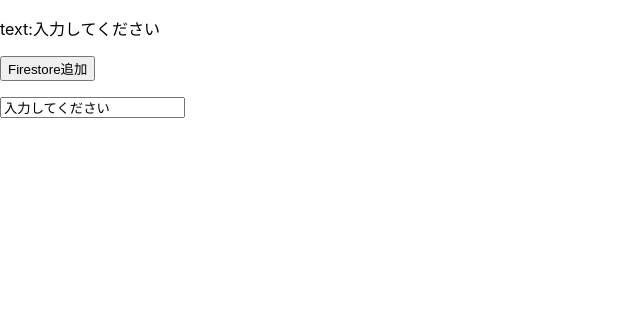
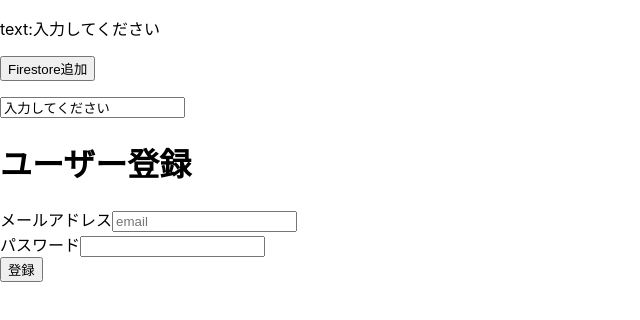
Before and after one commit to miyukic/firebase-test, a React (Create React App) app: page / in a window 1280 px wide. Shown: the top 320 px of the page, without its empty margins (0-640 px from the left). Built offline with nearby package versions, Linux system fonts and the light colour scheme; no server answers; the database is empty.

Commit message:
update:フォームの作成まで

```diff
--- a/src/App.tsx
+++ b/src/App.tsx
@@ -5,6 +5,7 @@ import './App.css';
 import React, { ChangeEventHandler, MouseEventHandler, useEffect, useState } from 'react';
 import { app } from './MyFirebase';
 import { addDoc, collection, DocumentData, Firestore, getDocs, getFirestore, QuerySnapshot, snapshotEqual } from 'firebase/firestore/lite';
+import SignUp from './Signup';
 
 interface AppProps {
     children?: string;
@@ -38,7 +39,7 @@ const App: React.FC<AppProps> = (props: AppProps) => {
     const [state, setState] = useState<string>();
     const initText = "入力してください";
     const [text, setText] = useState<string>(initText);
-    const [db, setDb] = useState<ReturnType<typeof getFirestore>>();
+    const [db, setDb] = useState<ReturnType<typeof collection>>();
 
     type onClickType = ChangeEventHandler<HTMLInputElement>
     // onClickイベントハンドラの型
@@ -82,6 +83,7 @@ const App: React.FC<AppProps> = (props: AppProps) => {
         <p>text:{text}</p>
         <button onClick={clickButtonEvent}>Firestore追加</button>
         <p><input value={text} type="text" onChange={changeEvent}/></p>
+        <SignUp />
         </>
     );
 }
--- a/src/MyFirebase.ts
+++ b/src/MyFirebase.ts
@@ -13,6 +13,7 @@ const firebaseConfig = {
 };
 
 console.log("キー " + firebaseConfig.apiKey);
+
 console.log("process.env = " + process.env);
 
 
--- /dev/null
+++ b/src/Signup.tsx
@@ -0,0 +1,43 @@
+import { ChangeEventHandler, FormEventHandler, useState } from "react";
+
+
+const SignUp = () => {
+    const [email, setEmail] = useState<string>();
+    const [pass, setPass] = useState<string>();
+
+    const handleSubmit = (e: Parameters<FormEventHandler<HTMLFormElement>>[0]) => {
+        e.preventDefault();
+        console.log("メール: " + email);
+        console.log("パスワード: " + pass);
+        console.log("登録");
+    }
+    type para = Parameters<ChangeEventHandler<HTMLInputElement>>;
+    const emailChangeEventHandler = (e: para[0]) => {
+        setEmail( (x) => e.target.value);
+    }
+
+    const passChangeEventHandler = (e: para[0]) => {
+        setPass( (x) => e.target.value);
+    }
+
+    return (
+        <div>
+        <h1>ユーザー登録</h1>
+        <form onSubmit={handleSubmit}>
+        <div>
+          <label>メールアドレス</label>
+          <input name="email" type="email" placeholder="email" onChange={emailChangeEventHandler}/>
+        </div>
+        <div>
+          <label>パスワード</label>
+          <input name="password" type="password"  onChange={passChangeEventHandler}/>
+        </div>
+        <div>
+          <button>登録</button>
+        </div>
+        </form>
+        </div>
+    )
+};
+
+export default SignUp;
```
